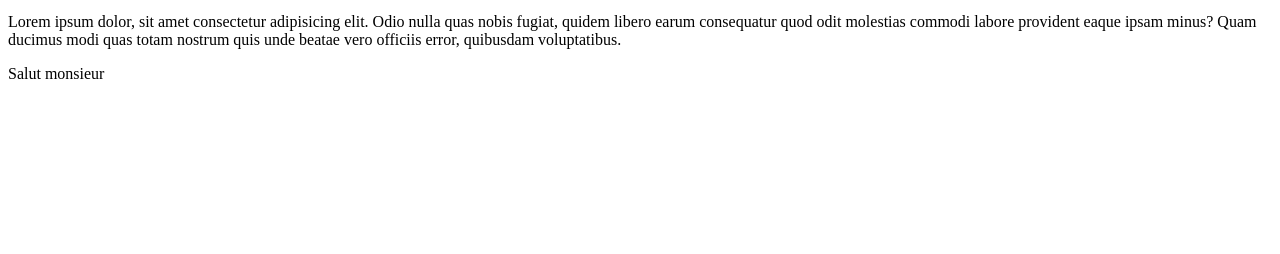
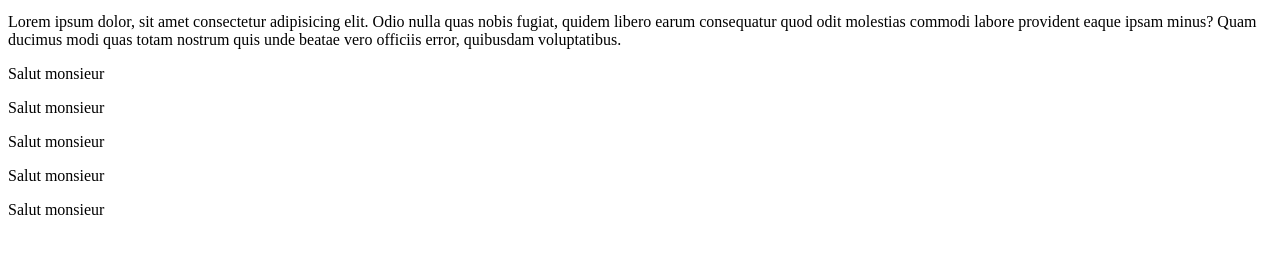
Before and after one commit to haudefa/Git_dw19, a plain HTML site: page index.html in a window 1280 px wide. Shown: the part 104-358 px from the top of the page. Drawn offline with Linux system fonts and the light colour scheme.

Commit message:
ajout de plusieurs p

```diff
--- a/index.html
+++ b/index.html
@@ -18,6 +18,10 @@
     </p>
 
     <p>Salut monsieur </p>
+    <p>Salut monsieur </p>
+    <p>Salut monsieur </p>
+    <p>Salut monsieur </p>
+    <p>Salut monsieur </p>
 
 </body>
 
```
